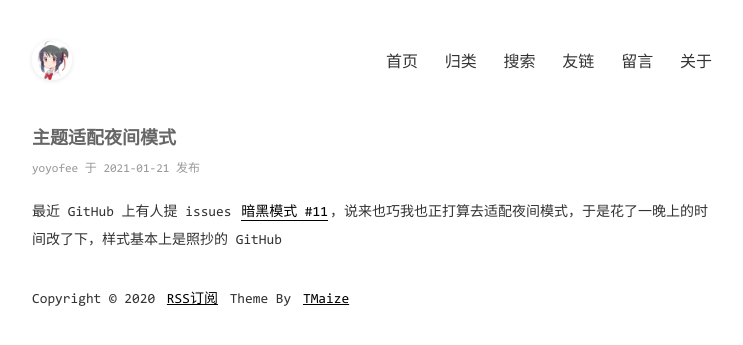
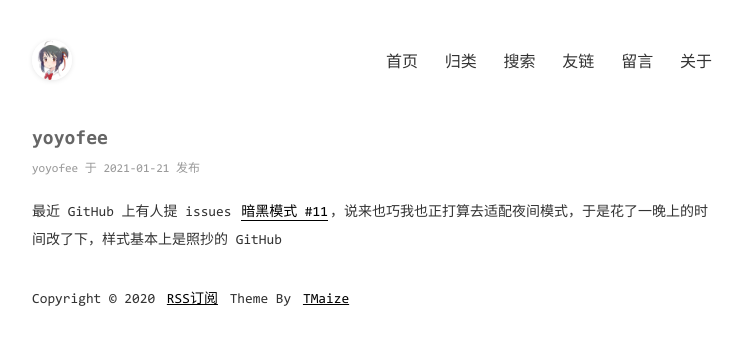
Before and after one commit to yoyofee/yoyofee.github.io, a Jekyll site: the page built from _posts/2021-01-21-未命名文件.md, in a window 1280 px wide. Shown: the top 345 px of the page, without its empty margins (268-1011 px from the left). Built offline with Jekyll 4.4.1, drawn with Linux system fonts in a browser that asks for light colours; comment, search, counter and statistics services are not loaded.

Commit message:
修改文件: _posts/2021-01-21-未命名文件.md

```diff
--- a/_posts/2021-01-21-未命名文件.md
+++ b/_posts/2021-01-21-未命名文件.md
@@ -1,6 +1,6 @@
 ---
 layout: mypost
-title: 主题适配夜间模式
+title: yoyofee
 categories: [测试]
 ---
 
```
